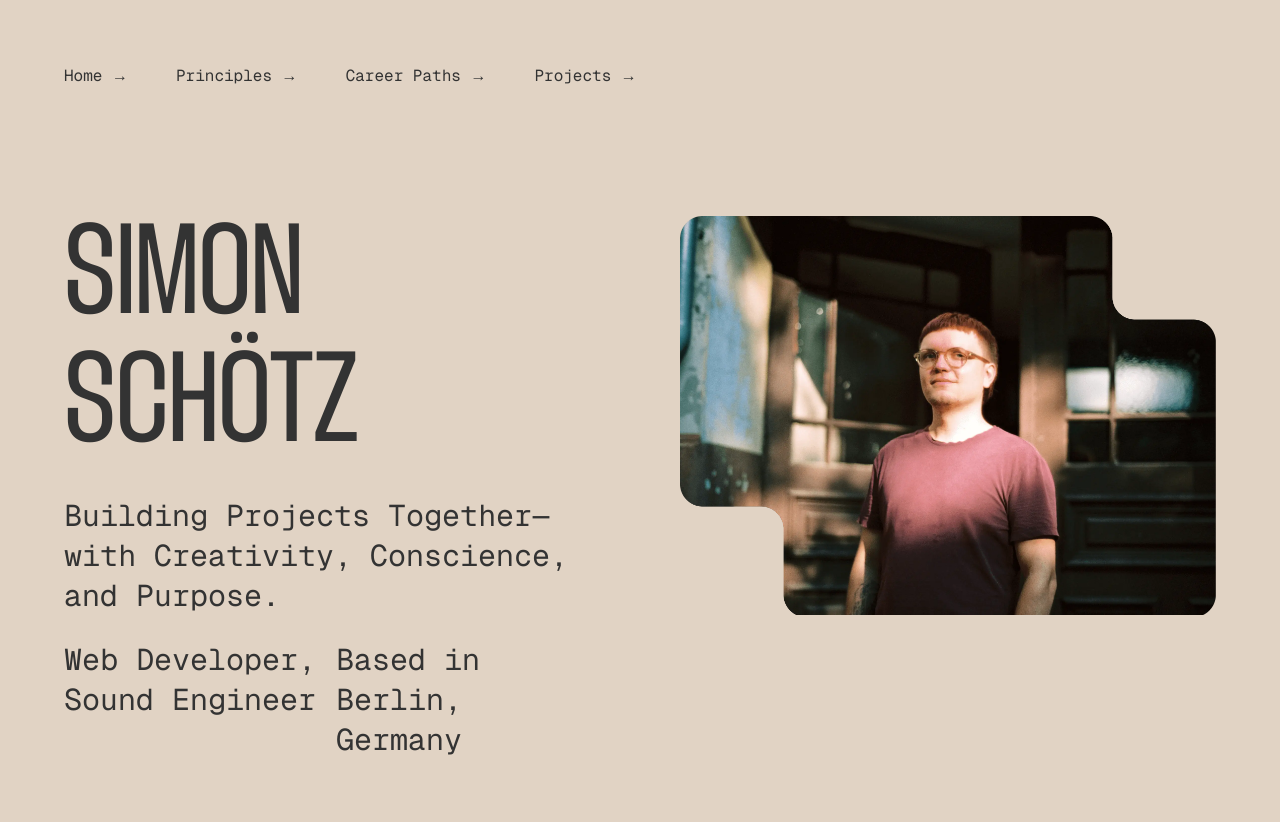
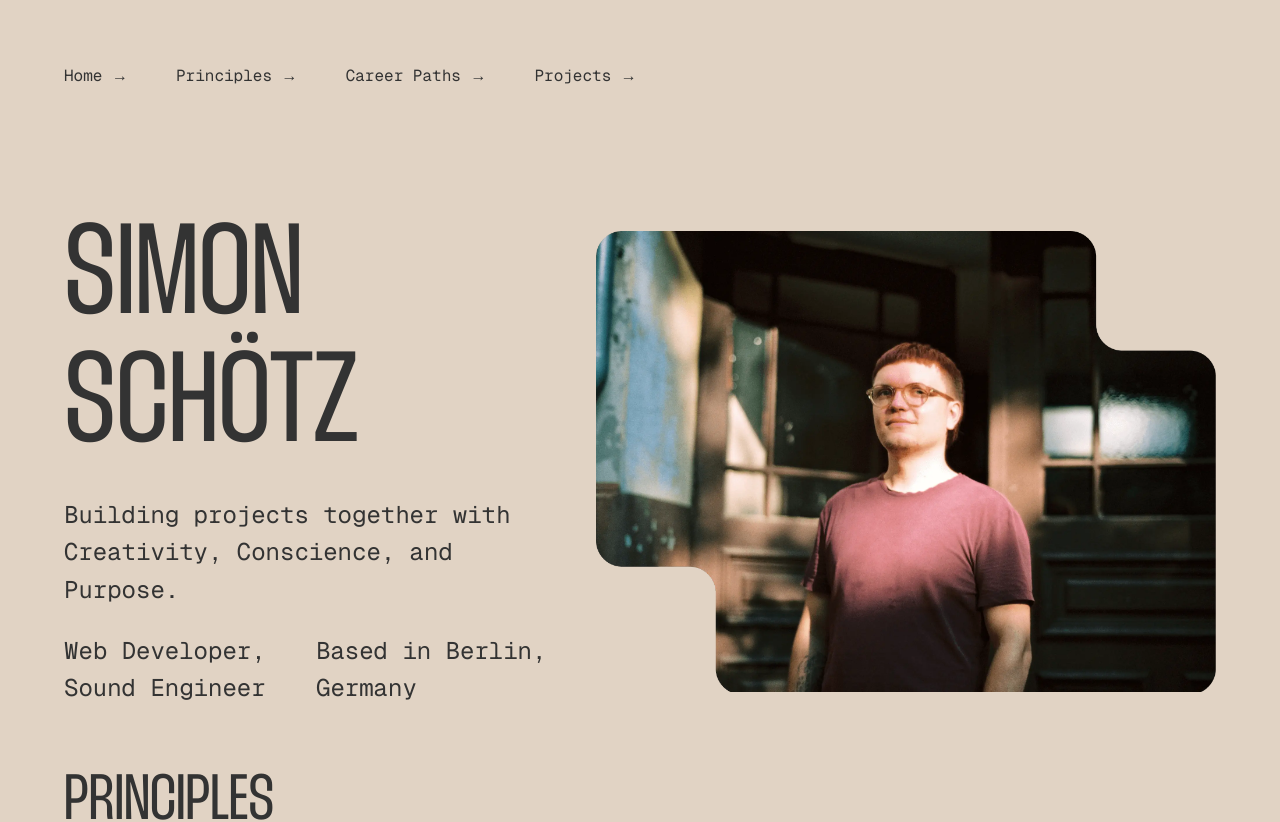
Before and after one commit to SimonSchoetz/simon-schoetz-website-2025, a Next.js app: page / in a window 1280 px wide. Shown: the top 822 px of the page. Built offline with nearby package versions, Linux system fonts and the light colour scheme.

Commit message:
alignment fixes

```diff
--- a/app/_components/HeroSection.tsx
+++ b/app/_components/HeroSection.tsx
@@ -7,22 +7,22 @@ type Props = SectionProps;
 export const HeroSection: FCProps<Props> = ({ ...props }) => {
   return (
     <Section {...props}>
-      <div className='flex flex-col sm:flex-row items-center sm:items-start gap-20'>
-        <div className='flex-1 flex flex-col gap-6'>
+      <div className='flex flex-col sm:flex-row content-center sm:items-start gap-9'>
+        <div className='flex-4 flex flex-col gap-6'>
           <H1 text='Simon Schötz' />
 
-          <p className='font-mono text-2xl'>
-            Building Projects Together—with Creativity, Conscience, and Purpose.
+          <p className='font-mono text-lg '>
+            Building projects together with Creativity, Conscience, and Purpose.
           </p>
 
-          <div className='font-mono  whitespace-break-spaces text-2xl flex gap-2'>
+          <div className='font-mono whitespace-break-spaces text-lg flex gap-2'>
             <p className='flex-1'>Web Developer,{'\n'}Sound Engineer</p>
 
             <p className='flex-1'>Based in Berlin,{'\n'}Germany</p>
           </div>
         </div>
 
-        <div className='flex-1 flex justify-center'>
+        <div className='flex-5'>
           <Image
             src='/hero-image.webp'
             alt='Simon Schötz hero image'
--- a/components/Button.tsx
+++ b/components/Button.tsx
@@ -52,7 +52,7 @@ const DefaultButton: FCProps<ButtonProps> = ({
   return (
     <button
       aria-label={props['aria-label'] ?? label}
-      className={`content-center uppercase gap-2 py-4 px-8 bg-fg text-bg rounded-2xl ${className}`}
+      className={`content-center uppercase gap-2 py-4 px-8 bg-fg text-bg text-sm font-bold rounded-2xl leading-0 ${className}`}
       {...props}
     >
       {label}
```
